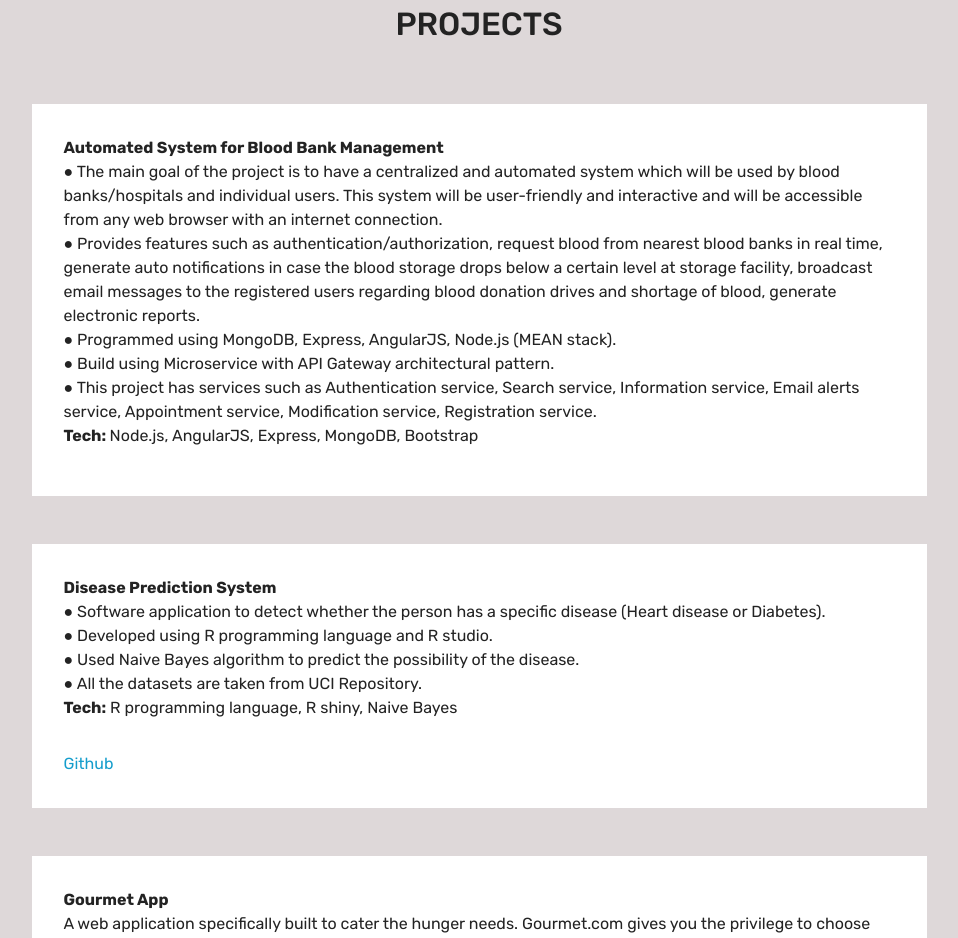
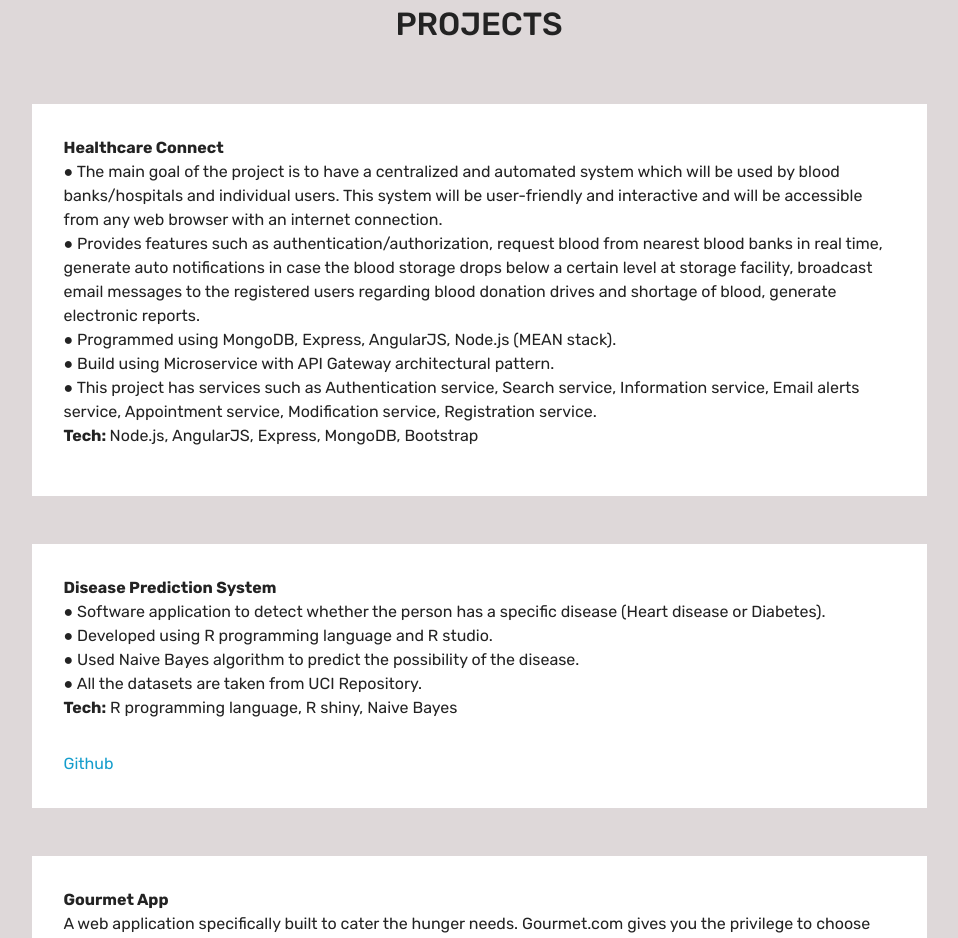
Before and after one commit to akshay0709/akshay0709.github.io, a plain HTML site: page index.html in a window 1280 px wide. Shown: the part 3100-4038 px from the top of the page, without its empty margins (161-1119 px from the left). Drawn offline with Linux system fonts and the light colour scheme; files whose address does not match are found by name.

Commit message:
Updated BBMS to Healthcare connect

```diff
--- a/index.html
+++ b/index.html
@@ -285,7 +285,7 @@
 
             <div class="testimonials-caption">
               <div class="user_text ">
-                <p class="mbr-fonts-style  display-7"><strong>Automated System for Blood Bank Management&nbsp;</strong><br>● The main goal of the project is to have a centralized and automated system which will be used by blood banks/hospitals and individual users. This system will be user-friendly and interactive and will be accessible from any web browser with an internet connection.
+                <p class="mbr-fonts-style  display-7"><strong>Healthcare Connect&nbsp;</strong><br>● The main goal of the project is to have a centralized and automated system which will be used by blood banks/hospitals and individual users. This system will be user-friendly and interactive and will be accessible from any web browser with an internet connection.
                   <br>● Provides features such as authentication/authorization, request blood from nearest blood banks in real time, generate auto notifications in case the blood storage drops below a certain level at storage facility, broadcast email messages to the registered users regarding blood donation drives and shortage of blood, generate electronic reports.
                   <br>● Programmed using MongoDB, Express, AngularJS, Node.js (MEAN stack).
                   <br>● Build using Microservice with API Gateway architectural pattern.
```
